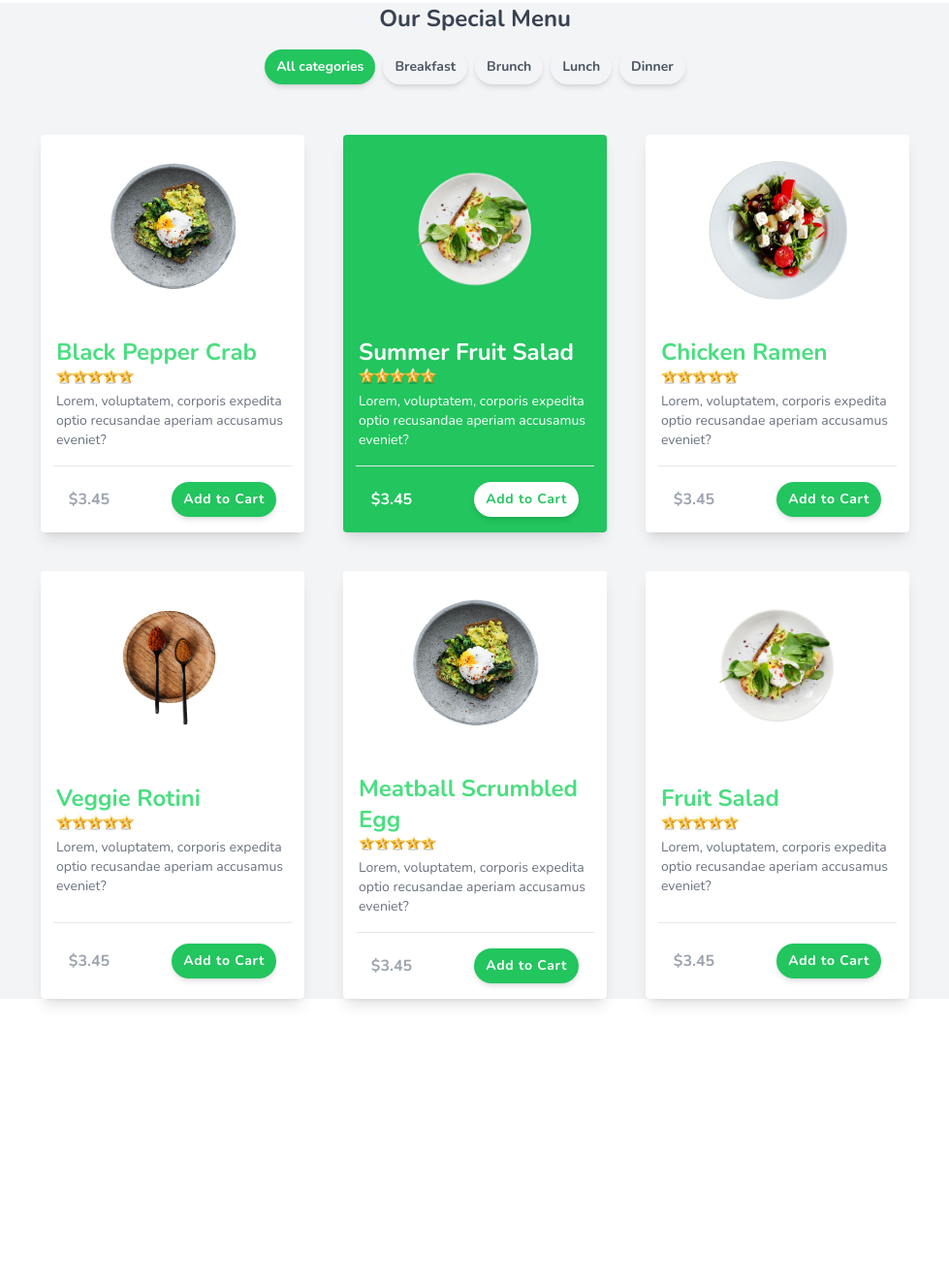
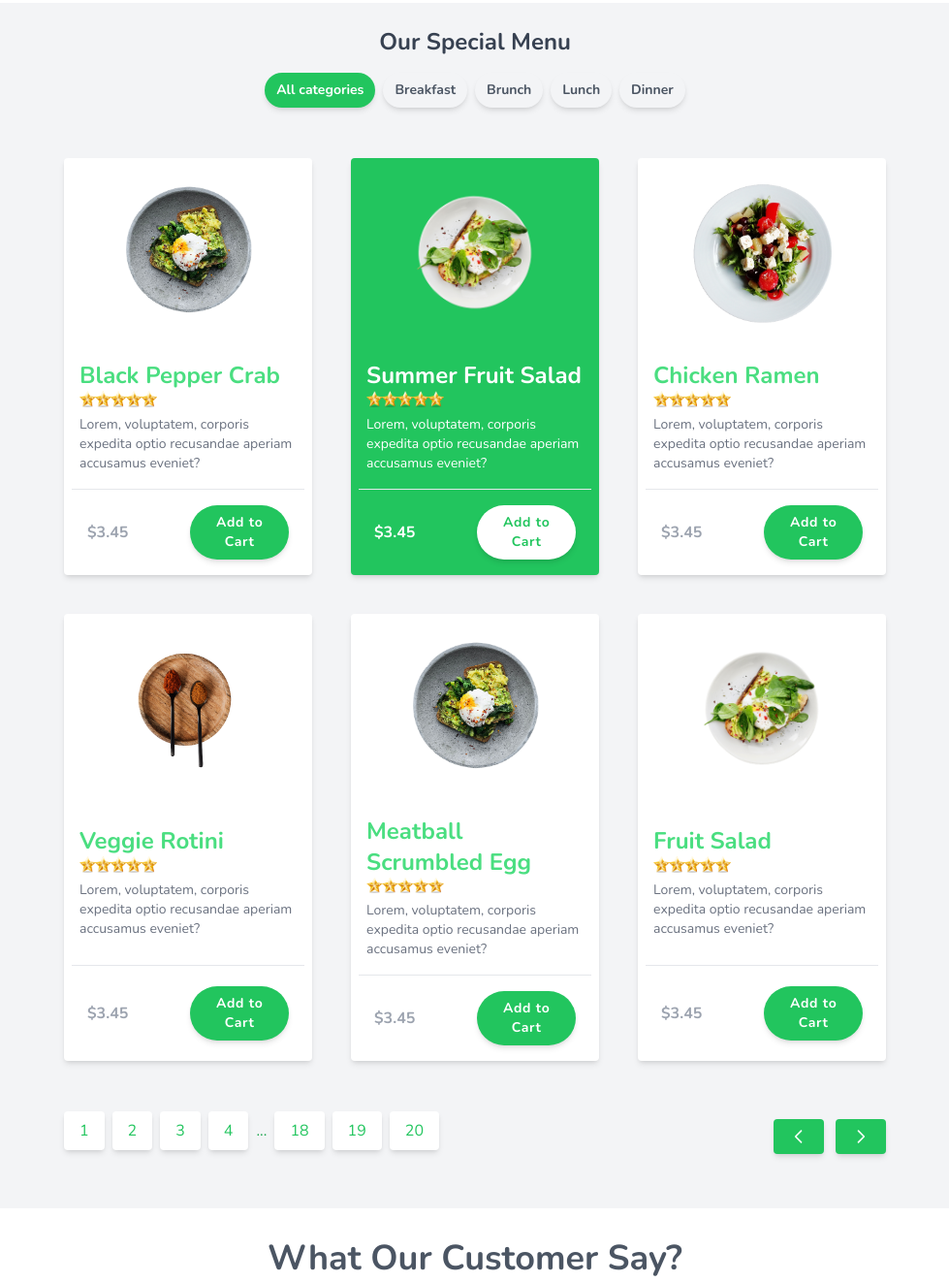
Before and after one commit to OverflowDev/resto, a plain HTML site: page index.html in a window 1280 px wide. Shown: the part 1061-2383 px from the top of the page at 97% size, without its empty margins (150-1129 px from the left). Before the commit the page ends 2147 px from the top, so only its background shows below. Drawn offline with nearby package versions, Linux system fonts and the light colour scheme; a script that the page names is missing.

Commit message:
Add Pagination

```diff
--- a/index.html
+++ b/index.html
@@ -33,9 +33,9 @@
 <body class="text-gray-600 font-nunito">
 
     <nav class="text-right">
-        <div class="flex items-center justify-between">
+        <div class="flex items-center justify-around">
 
-            <div class="flex items-center">
+            <div class="flex items-center justify-between">
                 <h1 class="font-bold uppercase p-2 border border-green-200">
                     <a href="/">resto</a>
                 </h1>
@@ -47,7 +47,7 @@
                 </div>
             </div>
 
-            <ul class="md:flex md:items-center block space-x-1 hidden mt-6" id="menu">
+            <ul class="md:flex md:items-center block space-x-2 hidden mt-6" id="menu">
                 <li class="font-bold text-gray-700 py-4 px-6 border-b-4 border-green-200">
                     <a href="#" class="">
                         <span>Home</span>
@@ -181,7 +181,7 @@
         <!-- About us Ends  -->
 
         <!-- Special Menu  -->
-        <div class="mt-5 bg-gray-100">
+        <div class="mt-5 bg-gray-100 p-6">
             <header>
                 <h1 class="font-bold text-gray-700 text-center text-2xl">Our Special Menu</h1>
                 <div class="md:flex items-center justify-center mt-3">
@@ -192,9 +192,9 @@
                     <button class="border-green-100 shadow-md border-1 m-1 rounded-full py-2 px-3 md:py-2 md:px-3 text-sm font-bold">Dinner</button>
                 </div>
             </header>
-            <div class="grid md:grid-cols-2 lg:grid-cols-3 gap-10 m-8 md:mt-12 md:px-18 lg:mt-12 lg:px-40">
+            <div class="grid md:grid-cols-2 lg:grid-cols-3 gap-10 m-8 md:px-18 mt-12 lg:px-40">
                 <!-- menu cards  -->
-                <div class="hover:shadow-lg bg-white rounded overflow-hidden shadow-lg flex flex-wrap justify-center">
+                <div class="hover:shadow-lg bg-white rounded overflow-hidden shadow-md flex flex-wrap justify-center">
                     <img src="img/pot1.png" alt="Stew" class="h-28 sm:h-48 border-none object-cover w-fit">
                     <div class="m-4">
                         <span class="font-bold text-green-400 mb-2 text-2xl">Black Pepper Crab</span>
@@ -208,7 +208,7 @@
                         <button href="#" class="bg-green-500 text-white shadow-md rounded-full py-2 px-3 text-sm font-bold cursor-pointer tracking-wider transition ease-out duration-500">Add to Cart</button>
                     </div>
                 </div>
-                <div class="hover:shadow-lg bg-green-500 rounded overflow-hidden shadow-lg flex flex-wrap justify-center">
+                <div class="hover:shadow-lg bg-green-500 rounded overflow-hidden shadow-md flex flex-wrap justify-center">
                     <img src="img/pot2.png" alt="Stew" class="max-full h-32 sm:h-48 align-middle border-none object-cover">
                     <div class="m-4">
                         <span class="font-bold text-white mb-2 text-2xl">Summer Fruit Salad</span>
@@ -223,7 +223,7 @@
                         <button href="#" class="bg-white text-green-500 shadow-md rounded-full py-2 px-3 text-sm font-bold cursor-pointer tracking-wider transition ease-out duration-500">Add to Cart</button>
                     </div>
                 </div>
-                <div class="hover:shadow-lg bg-white rounded overflow-hidden shadow-lg flex flex-wrap justify-center">
+                <div class="hover:shadow-lg bg-white rounded overflow-hidden shadow-md flex flex-wrap justify-center">
                     <img src="img/pot3.png" alt="Stew" class="max-full h-32 sm:h-48 align-middle border-none object-cover">
                     <div class="m-4">
                         <span class="font-bold text-green-400 mb-2 text-2xl">Chicken Ramen</span>
@@ -238,7 +238,7 @@
                         <button href="#" class="bg-green-500 text-white shadow-md rounded-full py-2 px-3 text-sm font-bold cursor-pointer tracking-wider transition ease-out duration-500">Add to Cart</button>
                     </div>
                 </div>
-                <div class="hover:shadow-lg bg-white rounded overflow-hidden shadow-lg flex flex-wrap justify-center">
+                <div class="hover:shadow-lg bg-white rounded overflow-hidden shadow-md flex flex-wrap justify-center">
                     <img src="img/pot4.png" alt="Stew" class="max-full h-32 sm:h-48 align-middle border-none object-cover">
                     <div class="m-4">
                         <span class="font-bold text-green-400 mb-2 text-2xl">Veggie Rotini</span>
@@ -253,7 +253,7 @@
                         <button href="#" class="bg-green-500 text-white shadow-md rounded-full py-2 px-3 text-sm font-bold cursor-pointer tracking-wider transition ease-out duration-500">Add to Cart</button>
                     </div>
                 </div>
-                <div class="hover:shadow-lg bg-white rounded overflow-hidden shadow-lg flex flex-wrap justify-center">
+                <div class="hover:shadow-lg bg-white rounded overflow-hidden shadow-md flex flex-wrap justify-center">
                     <img src="img/pot1.png" alt="Stew" class="max-full h-32 sm:h-48 align-middle border-none object-cover">
                     <div class="m-4">
                         <span class="font-bold text-green-400 mb-2 text-2xl">Meatball Scrumbled Egg</span>
@@ -268,7 +268,7 @@
                         <button href="#" class="bg-green-500 text-white shadow-md rounded-full py-2 px-3 text-sm font-bold cursor-pointer tracking-wider transition ease-out duration-500">Add to Cart</button>
                     </div>
                 </div>
-                <div class="hover:shadow-lg bg-white rounded overflow-hidden shadow-lg flex flex-wrap justify-center">
+                <div class="hover:shadow-lg bg-white rounded overflow-hidden shadow-md flex flex-wrap justify-center">
                     <img src="img/pot2.png" alt="Stew" class="max-full h-32 sm:h-48 align-middle border-none object-cover">
                     <div class="m-4">
                         <span class="font-bold text-green-400 mb-2 text-2xl">Fruit Salad</span>
@@ -283,10 +283,41 @@
                         <button href="#" class="bg-green-500 text-white shadow-md rounded-full py-2 px-3 text-sm font-bold cursor-pointer tracking-wider transition ease-out duration-500">Add to Cart</button>
                     </div>
                 </div>
-
+                <!-- menu card end  -->
+            </div>
+            <!-- pagination  -->
+            <div class="md:flex md:justify-between m-8 mt-12 sm:px-8 md:px-18 lg:px-40">
+                <div class="flex items-center space-x-2 ">
+                    <button class="bg-white text-green-500 rounded shadow-md px-4 py-2">1</button>
+                    <button class="bg-white text-green-500 rounded shadow-md px-4 py-2">2</button>
+                    <button class="bg-white text-green-500 rounded shadow-md px-4 py-2">3</button>
+                    <button class="bg-white text-green-500 rounded shadow-md px-4 py-2">4</button>
+                    <div class="m-3 text-green-600"><span>...</span></div>
+                    <button class="bg-white text-green-500 rounded shadow-md px-4 py-2">18</button>
+                    <button class="bg-white text-green-500 rounded shadow-md px-4 py-2">19</button>
+                    <button class="bg-white text-green-500 rounded shadow-md px-4 py-2">20</button>
+                </div>
+                <div class="flex items-center space-x-3 justify-center sm:mt-3">
+                    <button class="bg-green-500 text-white rounded shadow-md px-4 py-2">
+                        <svg class="w-5 text-white" xmlns="http://www.w3.org/2000/svg" class="h-6 w-6" fill="none" viewBox="0 0 24 24" stroke="currentColor">
+                            <path stroke-linecap="round" stroke-linejoin="round" stroke-width="2" d="M15 19l-7-7 7-7" />
+                        </svg>
+                    </button>
+                    <button class="bg-green-500 text-white rounded shadow-md px-4 py-2">
+                        <svg class="w-5 text-white" xmlns="http://www.w3.org/2000/svg" class="h-6 w-6" fill="none" viewBox="0 0 24 24" stroke="currentColor">
+                            <path stroke-linecap="round" stroke-linejoin="round" stroke-width="2" d="M9 5l7 7-7 7" />
+                        </svg>
+                    </button>
+                </div>
             </div>
         </div>
         <!-- Special Menu end  -->
+
+        <div class="mt-8">
+            <header>
+                <h2 class="text-center font-bold text-4xl">What Our Customer Say?</h2>
+            </header>
+        </div>
     </main>
 
 
```
